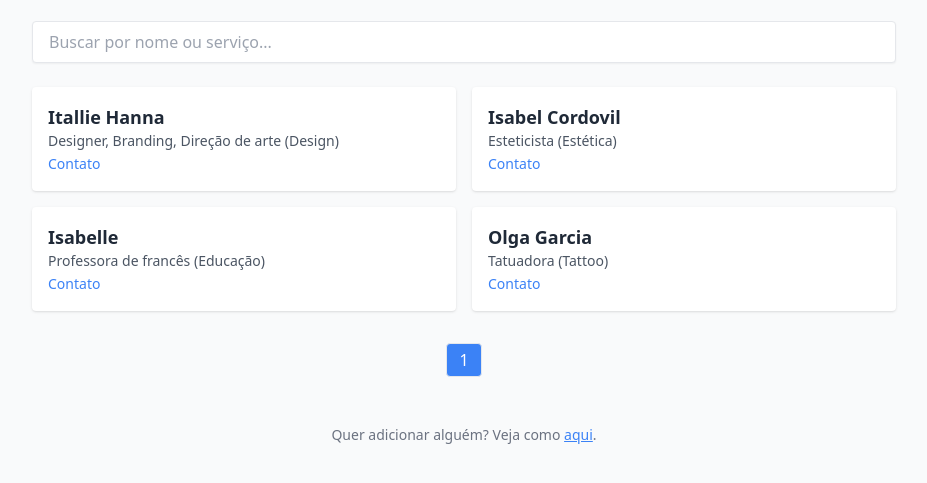
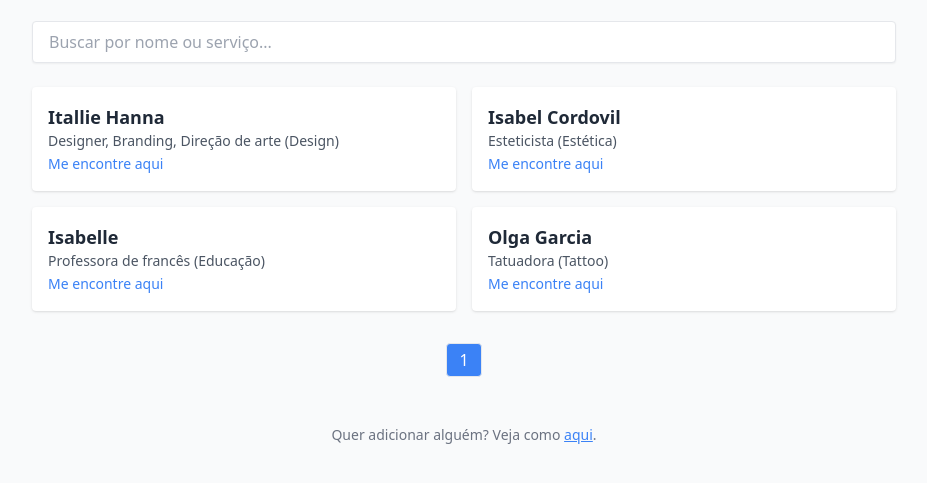
Before and after one commit to kakacordovil/amarela, a plain HTML site: page index.html in a window 1280 px wide. Shown: the part 111-594 px from the top of the page, without its empty margins (176-1103 px from the left). Drawn offline with nearby package versions, Linux system fonts and the light colour scheme.

Commit message:
edited find me

```diff
--- a/index.html
+++ b/index.html
@@ -52,7 +52,7 @@
         card.innerHTML = `
           <h3 class="text-lg font-semibold">${item.name}</h3>
           <p class="text-sm text-gray-600">${item.service} (${item.category})</p>
-          <a href="${item.link}" target="_blank" class="text-blue-500 hover:underline text-sm">Contato</a>
+          <a href="${item.link}" target="_blank" class="text-blue-500 hover:underline text-sm">Me encontre aqui</a>
         `;
         cardsContainer.appendChild(card);
       }
```
